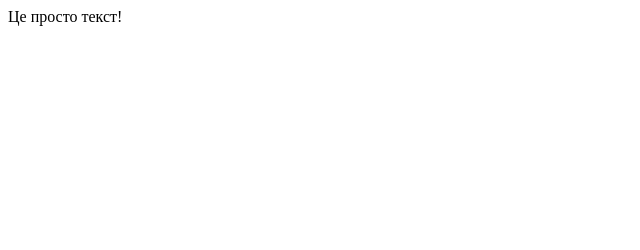
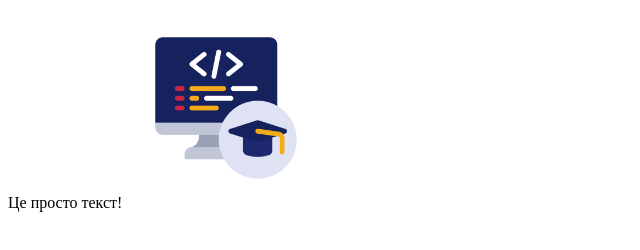
Before and after one commit to infschool/Test, a plain HTML site: page index.html in a window 1280 px wide. Shown: the whole page, without its empty margins (0-640 px from the left). Drawn offline with Linux system fonts and the light colour scheme.

Commit message:
Update index.html

```diff
--- a/index.html
+++ b/index.html
@@ -5,5 +5,6 @@
 </head>
 <body>
 Це просто текст!
+  <img src="+coding.png" width="200">
 </body>
 </html>
```
